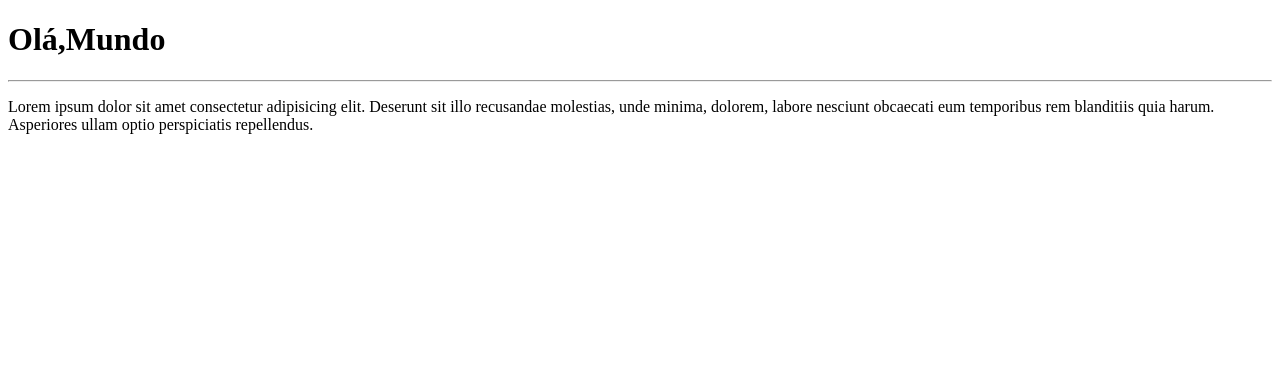
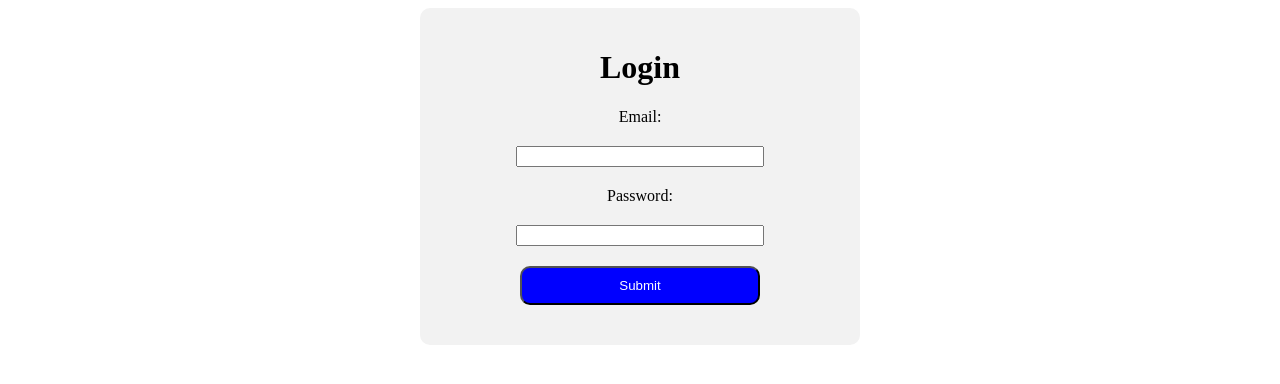
Before and after one commit to luis-cmyk/Projeto, a plain HTML site: page site-exemplo/index.html in a window 1280 px wide. Drawn offline with Linux system fonts and the light colour scheme.

Commit message:
Site feito pela IA

```diff
--- a/site-exemplo/index.html
+++ b/site-exemplo/index.html
@@ -5,10 +5,48 @@
     <meta http-equiv="X-UA-Compatible" content="IE=edge">
     <meta name="viewport" content="width=device-width, initial-scale=1.0">
     <title>Meu primeiro site em HTML</title>
+    <style>
+
+.login-container {
+width: 400px;
+margin: 0 auto;
+text-align: center;
+padding: 20px;
+background-color: #f2f2f2;
+border-radius: 10px;
+}
+
+.form-control {
+width: 60%;
+margin: 20px auto;
+display: block;
+}
+
+.btn-primary {
+background-color: blue;
+color: white;
+width: 60%;
+margin: 20px auto;
+display: block;
+padding: 10px;
+border-radius: 10px;
+}
+    </style>
 </head>
 <body>
-    <h1>Olá,Mundo</h1>
-    <hr>
-    <P>Lorem ipsum dolor sit amet consectetur adipisicing elit. Deserunt sit illo recusandae molestias, unde minima, dolorem, labore nesciunt obcaecati eum temporibus rem blanditiis quia harum. Asperiores ullam optio perspiciatis repellendus.</P>
+    <div class="login-container">
+        <h1>Login</h1>
+        <form>
+          <div class="form-group">
+            <label for="email">Email:</label>
+            <input type="email" class="form-control" id="email" required>
+          </div>
+          <div class="form-group">
+            <label for="password">Password:</label>
+            <input type="password" class="form-control" id="password" required>
+          </div>
+          <button type="submit" class="btn btn-primary">Submit</button>
+        </form>
+      </div>
 </body>
 </html>
```
